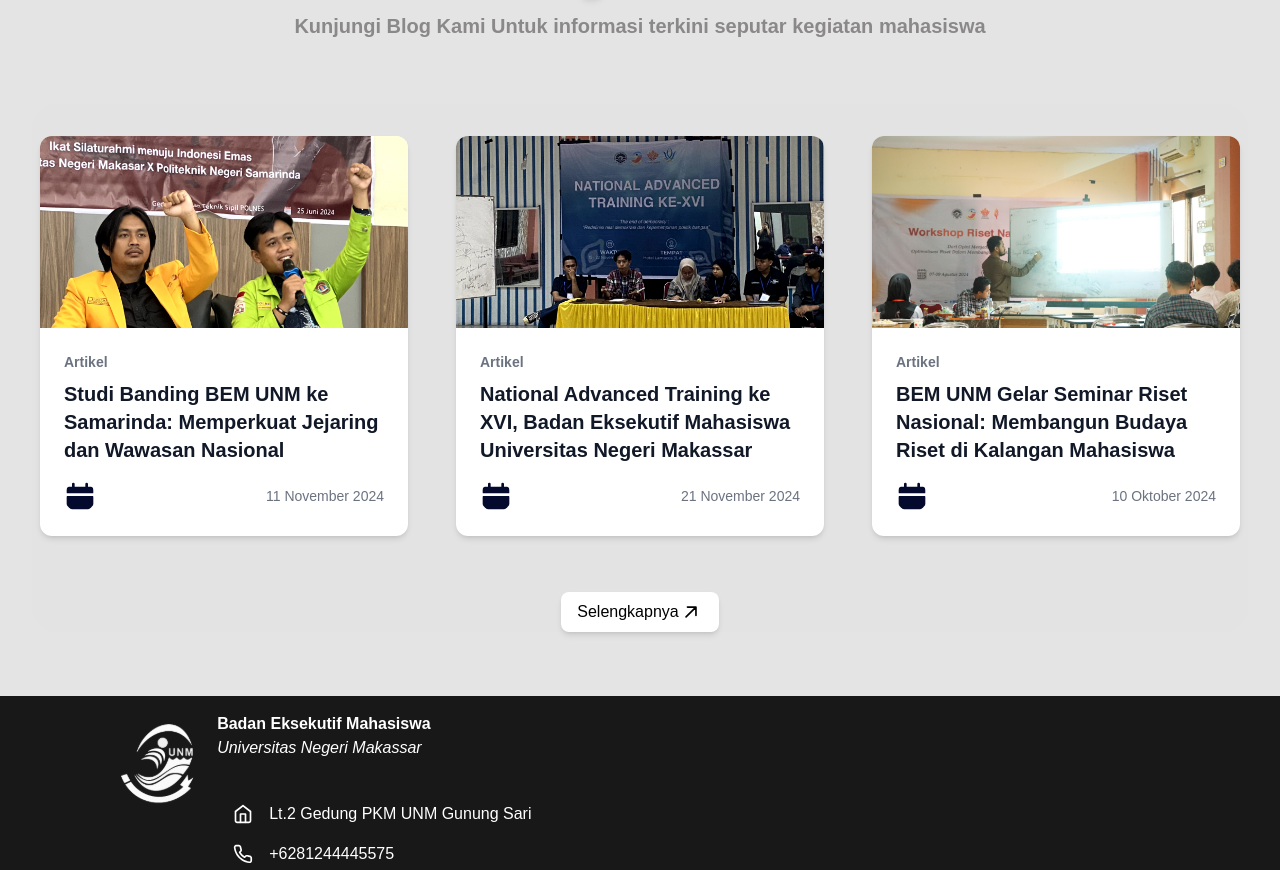
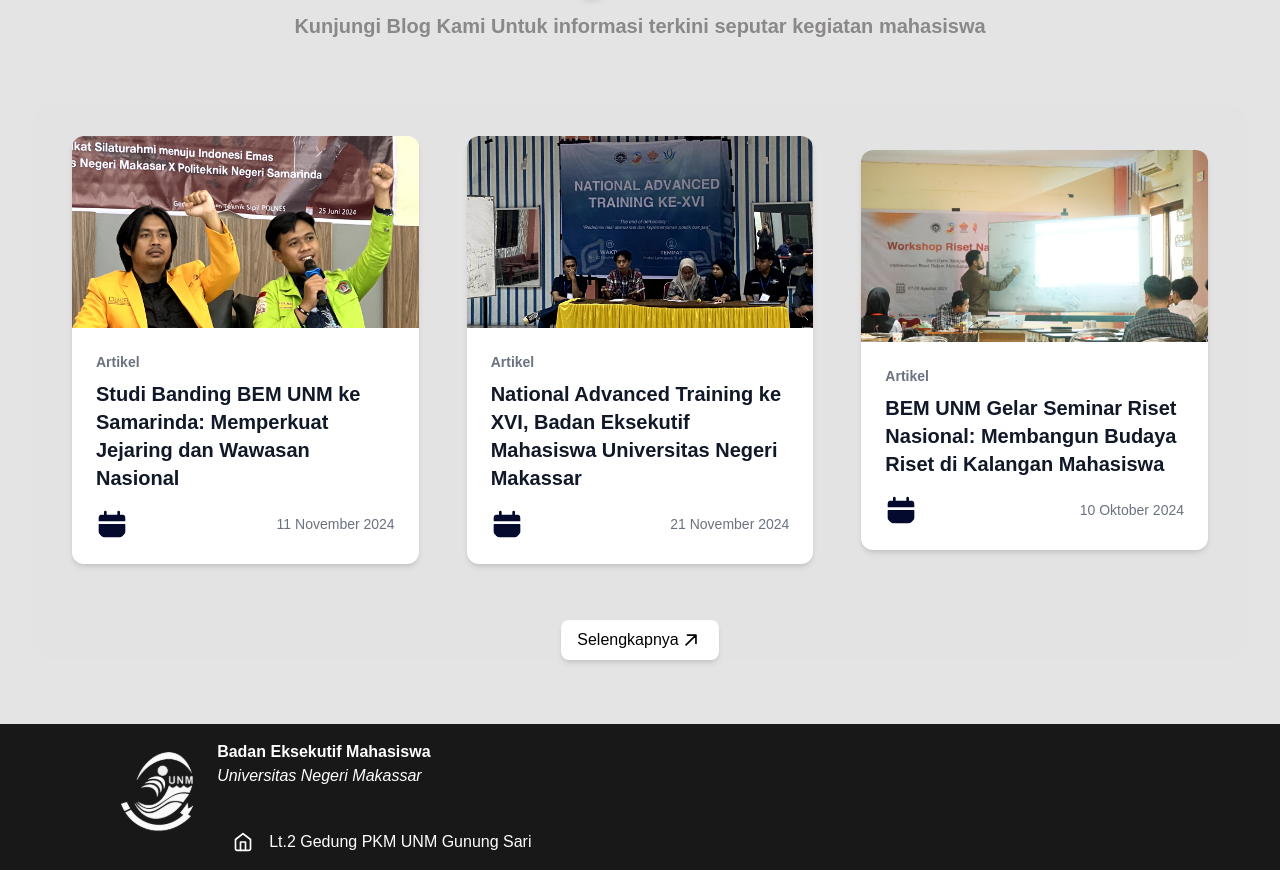
Before and after one commit to andifauzi07/bem-unm, a Next.js app: page / in a window 1280 px wide. Shown: the part 2445-3315 px from the top of the page. Built offline with nearby package versions, Linux system fonts and the light colour scheme.

Commit message:
Add: padding in blog section

```diff
--- a/components/section/Beranda/blog.jsx
+++ b/components/section/Beranda/blog.jsx
@@ -22,7 +22,7 @@
 			</div>
 			<div className="flex justify-center py-16 lg:px-8 gap-4">
 				<div className="w-full bg-[#E4E3E3] rounded-3xl flex flex-col justify-center lg:block">
-					<div className="grid lg:grid-cols-3 sm:grid-cols-2 lg:flex-row justify-center items-center gap-8 lg:py-8 py-4">
+					<div className="grid px-8 lg:grid-cols-3 sm:grid-cols-2 lg:flex-row justify-center items-center gap-8 lg:py-8 py-4">
 						{artikel.map((data) => (
 							<Link
 								href={`/artikel/${data.id}`}
```
